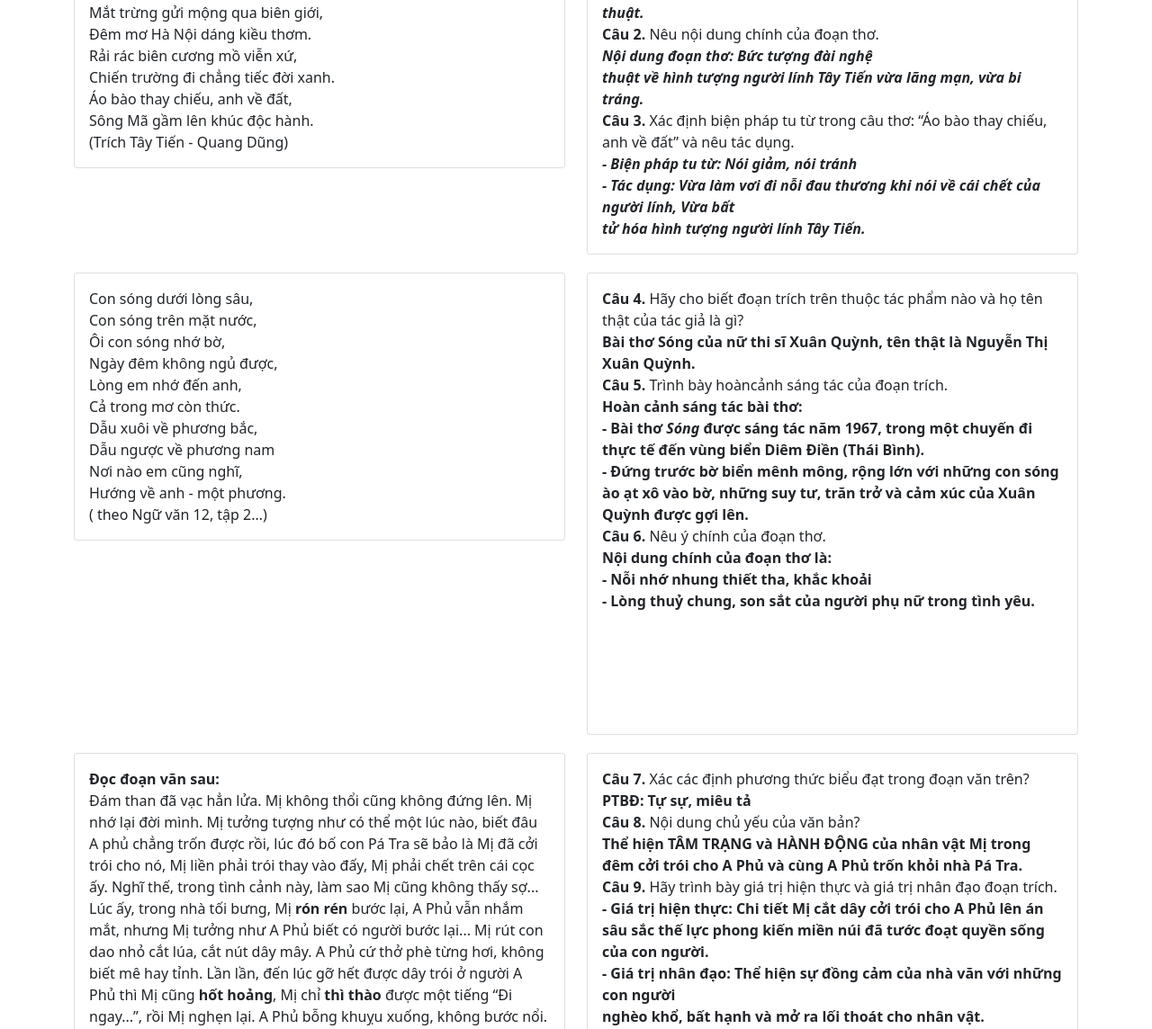
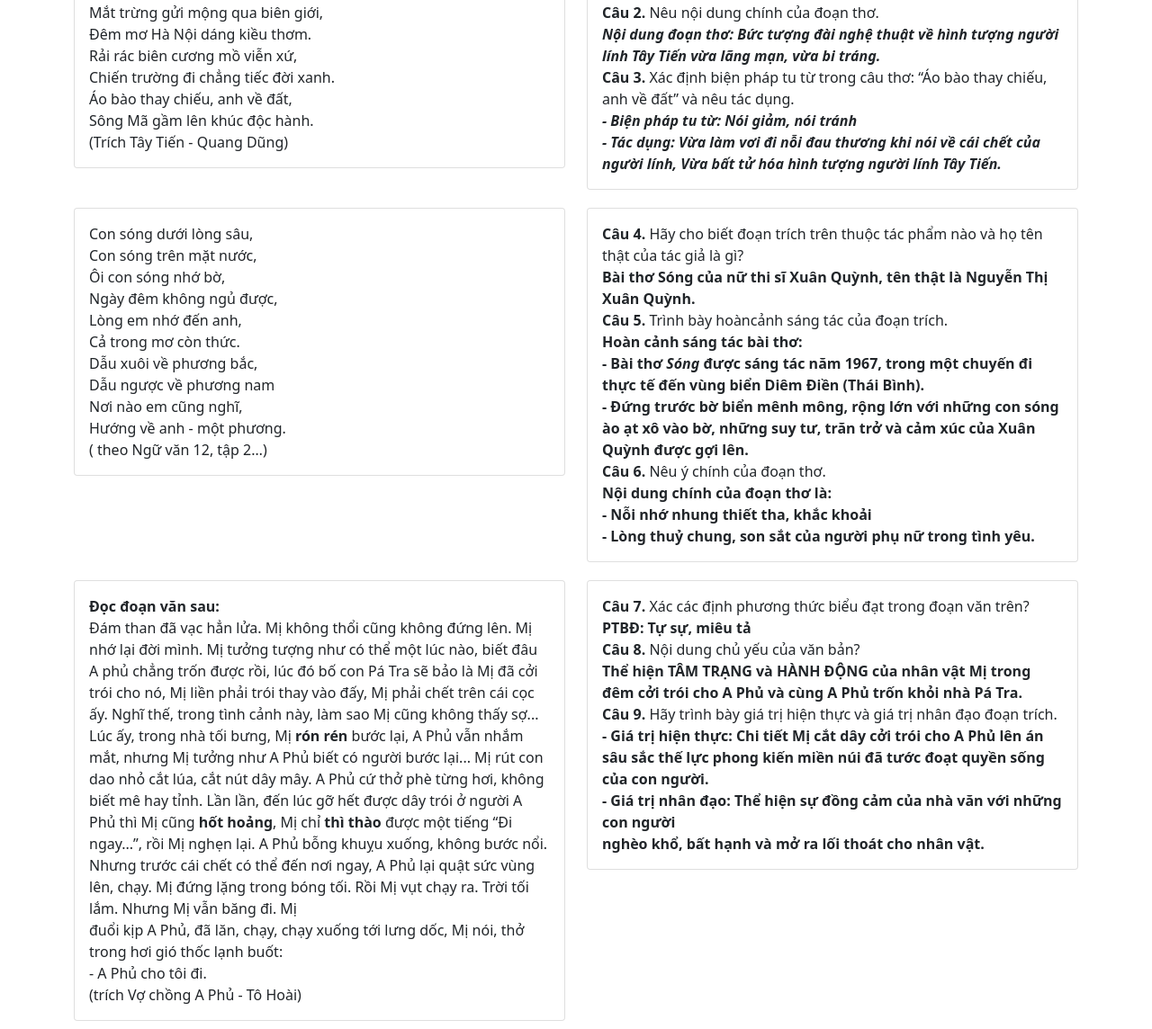
Before and after one commit to nghientapgym/nghientapgym.github.io, a plain HTML site: page index.html in a window 1280 px wide. Shown: the part 63-1207 px from the top of the page at 90% size. Drawn offline with Linux system fonts and the light colour scheme.

Commit message:
Update index.html

```diff
--- a/index.html
+++ b/index.html
@@ -22,7 +22,7 @@
             <div class="col-xl-6">
                 <div class="card">
                     <div class="card-body">
-                        <p class="card-text"><strong>Câu 1. </strong>Xác định phong cách ngôn ngữ của đoạn thơ.<strong> </strong><br><strong><em>Văn bản được viết theo phong cách ngôn ngữ nghệ</em></strong><br><strong><em>thuật.</em></strong><br><strong>Câu 2. </strong>Nêu nội dung chính của đoạn thơ.<br><strong><em>Nội dung đoạn thơ: Bức tượng đài nghệ</em></strong><br><strong><em>thuật về hình tượng người lính Tây Tiến vừa lãng mạn, vừa bi tráng.</em></strong><br><strong>Câu 3. </strong>Xác định biện pháp tu từ trong câu thơ: “Áo bào thay chiếu, anh về đất” và nêu tác dụng.<br><strong><em>- Biện pháp tu từ: Nói giảm, nói tránh</em></strong><br><strong><em>- Tác&nbsp;dụng: Vừa làm vơi đi nỗi đau thương khi nói về cái chết của người lính, Vừa bất</em></strong><br><strong><em>tử hóa hình tượng người lính Tây Tiến.</em></strong><br></p>
+                        <p class="card-text"><strong>Câu 1. </strong>Xác định phong cách ngôn ngữ của đoạn thơ.<strong> </strong><br><strong><em>Văn bản được viết theo phong cách ngôn ngữ nghệ&nbsp;thuật.</em></strong><br><strong>Câu 2. </strong>Nêu nội dung chính của đoạn thơ.<br><strong><em>Nội dung đoạn thơ: Bức tượng đài nghệ&nbsp;thuật về hình tượng người lính Tây Tiến vừa lãng mạn, vừa bi tráng.</em></strong><br><strong>Câu 3. </strong>Xác định biện pháp tu từ trong câu thơ: “Áo bào thay chiếu, anh về đất” và nêu tác dụng.<br><strong><em>- Biện pháp tu từ: Nói giảm, nói tránh</em></strong><br><strong><em>- Tác&nbsp;dụng: Vừa làm vơi đi nỗi đau thương khi nói về cái chết của người lính, Vừa bất&nbsp;tử hóa hình tượng người lính Tây Tiến.</em></strong><br></p>
                     </div>
                 </div>
             </div>
@@ -38,7 +38,7 @@
             <div class="col-xl-6">
                 <div class="card">
                     <div class="card-body">
-                        <p class="card-text"><strong>Câu 4. </strong>Hãy cho biết đoạn trích trên thuộc tác phẩm nào và họ tên thật của tác giả là gì?<br><strong>Bài thơ Sóng của nữ thi sĩ Xuân Quỳnh, tên thật là Nguyễn Thị Xuân Quỳnh.</strong><br><strong>Câu 5. </strong>Trình bày hoàncảnh sáng tác của đoạn trích.<br><strong>Hoàn cảnh sáng tác bài thơ:</strong><br><strong>- Bài thơ <em>Sóng&nbsp;</em>được sáng tác năm 1967, trong một chuyến đi thực tế đến vùng biển Diêm Điền (Thái Bình). </strong><br><strong>- Đứng trước bờ biển mênh mông, rộng&nbsp;lớn với những con sóng ào ạt xô vào bờ, những suy tư, trăn trở và cảm xúc của&nbsp;Xuân Quỳnh được gợi lên.</strong><br><strong>Câu 6. </strong>Nêu ý chính của đoạn thơ.<br><strong>Nội dung chính&nbsp;của đoạn thơ là: </strong><br><strong>- Nỗi nhớ nhung&nbsp;thiết tha, khắc khoải</strong><br><strong>- Lòng thuỷ&nbsp;chung, son sắt của người phụ nữ trong tình yêu.</strong><br><br><br><br><br><br></p>
+                        <p class="card-text"><strong>Câu 4. </strong>Hãy cho biết đoạn trích trên thuộc tác phẩm nào và họ tên thật của tác giả là gì?<br><strong>Bài thơ Sóng của nữ thi sĩ Xuân Quỳnh, tên thật là Nguyễn Thị Xuân Quỳnh.</strong><br><strong>Câu 5. </strong>Trình bày hoàncảnh sáng tác của đoạn trích.<br><strong>Hoàn cảnh sáng tác bài thơ:</strong><br><strong>- Bài thơ <em>Sóng&nbsp;</em>được sáng tác năm 1967, trong một chuyến đi thực tế đến vùng biển Diêm Điền (Thái Bình). </strong><br><strong>- Đứng trước bờ biển mênh mông, rộng&nbsp;lớn với những con sóng ào ạt xô vào bờ, những suy tư, trăn trở và cảm xúc của&nbsp;Xuân Quỳnh được gợi lên.</strong><br><strong>Câu 6. </strong>Nêu ý chính của đoạn thơ.<br><strong>Nội dung chính&nbsp;của đoạn thơ là: </strong><br><strong>- Nỗi nhớ nhung&nbsp;thiết tha, khắc khoải</strong><br><strong>- Lòng thuỷ&nbsp;chung, son sắt của người phụ nữ trong tình yêu.</strong><br></p>
                     </div>
                 </div>
             </div>
@@ -54,7 +54,7 @@
             <div class="col-xl-6">
                 <div class="card">
                     <div class="card-body">
-                        <p class="card-text"><strong>Câu 7. </strong>Xác các định phương thức biểu đạt trong đoạn văn trên?<br><strong>PTBĐ: Tự sự, miêu tả</strong><br><strong>Câu 8. </strong>Nội dung chủ yếu của văn bản?<br><strong>Thể hiện TÂM TRẠNG và HÀNH ĐỘNG của nhân vật Mị trong đêm cởi trói cho A Phủ và cùng A Phủ trốn khỏi nhà Pá Tra.</strong><br><strong>Câu 9. </strong>Hãy trình bày giá trị hiện thực và giá trị nhân đạo đoạn trích.<br><strong>- Giá trị hiện thực: Chi&nbsp;tiết Mị cắt dây cởi trói cho A Phủ lên án sâu sắc thế lực phong kiến miền núi&nbsp;đã tước đoạt quyền sống của con người.</strong><br><strong>- Giá trị nhân đạo: Thể hiện sự đồng cảm của nhà văn với những con người</strong><br><strong>nghèo khổ, bất hạnh và mở ra lối thoát cho nhân vật.</strong><br><br><br><br></p>
+                        <p class="card-text"><strong>Câu 7. </strong>Xác các định phương thức biểu đạt trong đoạn văn trên?<br><strong>PTBĐ: Tự sự, miêu tả</strong><br><strong>Câu 8. </strong>Nội dung chủ yếu của văn bản?<br><strong>Thể hiện TÂM TRẠNG và HÀNH ĐỘNG của nhân vật Mị trong đêm cởi trói cho A Phủ và cùng A Phủ trốn khỏi nhà Pá Tra.</strong><br><strong>Câu 9. </strong>Hãy trình bày giá trị hiện thực và giá trị nhân đạo đoạn trích.<br><strong>- Giá trị hiện thực: Chi&nbsp;tiết Mị cắt dây cởi trói cho A Phủ lên án sâu sắc thế lực phong kiến miền núi&nbsp;đã tước đoạt quyền sống của con người.</strong><br><strong>- Giá trị nhân đạo: Thể hiện sự đồng cảm của nhà văn với những con người</strong><br><strong>nghèo khổ, bất hạnh và mở ra lối thoát cho nhân vật.</strong><br></p>
                     </div>
                 </div>
             </div>
@@ -70,7 +70,7 @@
             <div class="col-xl-6">
                 <div class="card">
                     <div class="card-body">
-                        <p class="card-text"><strong>Câu 10.</strong> Nội dung chủ yếu của đoạn văn bản là gì? <br><strong>Đoạn văn DIỄN TẢ TÂM TRẠNG của nhân vật bà cụ Tứ khi biết con trai (nhân vật Tràng) dẫn người đàn bà xa lạ về nhà làm vợ.</strong><br><strong>Câu 11.</strong>&nbsp; Xác định các thành ngữ dân gian được sử dụng<br>trong đoạn văn và nêu hiệu quả nghệ thuật của các thành ngữ đó? <br><strong>Ba thành ngữ có trong đoạn trích:</strong><br><strong>- Dựng vợ gả chồng;</strong><br><strong>- Ăn nên làm nổi;</strong><br><strong>- Sinh con đẻ cái;</strong><br><strong>Hiệu quả nghệ thuật:</strong><br><strong>- Chứng tỏ nhà văn có tài năng vận dụng sáng tạo ngôn ngữ dân gian, dòng tâm tư người kể hoà với dòng suy nghĩ của nhân vật bà cụ Tứ.</strong><br><strong>- Chứng tỏ tác giả hiểu được nỗi lòng, tâm trạng của người mẹ thương con.</strong><br><strong>Câu 12.</strong> Dấu ba chấm<br>(...) trong câu văn “<em>Còn mình thì...”</em><br>có ý nghĩa gì? <br><strong>Dấu ba chấm (...) trong câu văn “<em>Còn mình thì...”</em> có ý nghĩa: </strong><br><strong>- Gợi lời độc thoại nội tâm của nhân vật bà cụ Tứ bị đứt đoạn, nghẹn ngào khi bà so sánh giữa người ta với hoàn cảnh mẹ con bà.</strong><br><strong>- Qua đó, người đọc thấy được tấm lòng của người mẹ già này. Bà</strong><br><strong>thương con nhưng thấy mình chưa làm tròn bổn phận, trách nhiệm của một người mẹ, nhất là trong ngày hạnh phúc của con. Tấm lòng của bà cụ Tứ thật cao cả và thiêng liêng.</strong><br></p>
+                        <p class="card-text"><strong>Câu 10.</strong> Nội dung chủ yếu của đoạn văn bản là gì? <br><strong>Đoạn văn DIỄN TẢ TÂM TRẠNG của nhân vật bà cụ Tứ khi biết con trai (nhân vật Tràng) dẫn người đàn bà xa lạ về nhà làm vợ.</strong><br><strong>Câu 11.</strong>&nbsp; Xác định các thành ngữ dân gian được sử dụng trong đoạn văn và nêu hiệu quả nghệ thuật của các thành ngữ đó? <br><strong>Ba thành ngữ có trong đoạn trích:</strong><br><strong>- Dựng vợ gả chồng;</strong><br><strong>- Ăn nên làm nổi;</strong><br><strong>- Sinh con đẻ cái;</strong><br><strong>Hiệu quả nghệ thuật:</strong><br><strong>- Chứng tỏ nhà văn có tài năng vận dụng sáng tạo ngôn ngữ dân gian, dòng tâm tư người kể hoà với dòng suy nghĩ của nhân vật bà cụ Tứ.</strong><br><strong>- Chứng tỏ tác giả hiểu được nỗi lòng, tâm trạng của người mẹ thương con.</strong><br><strong>Câu 12.</strong> Dấu ba chấm(...) trong câu văn “<em>Còn mình thì...”</em>có ý nghĩa gì? <br><strong>Dấu ba chấm (...) trong câu văn “<em>Còn mình thì...”</em> có ý nghĩa: </strong><br><strong>- Gợi lời độc thoại nội tâm của nhân vật bà cụ Tứ bị đứt đoạn, nghẹn ngào khi bà so sánh giữa người ta với hoàn cảnh mẹ con bà.</strong><br><strong>- Qua đó, người đọc thấy được tấm lòng của người mẹ già này. Bà</strong><br><strong>thương con nhưng thấy mình chưa làm tròn bổn phận, trách nhiệm của một người mẹ, nhất là trong ngày hạnh phúc của con. Tấm lòng của bà cụ Tứ thật cao cả và thiêng liêng.</strong><br></p>
                     </div>
                 </div>
             </div>
```
